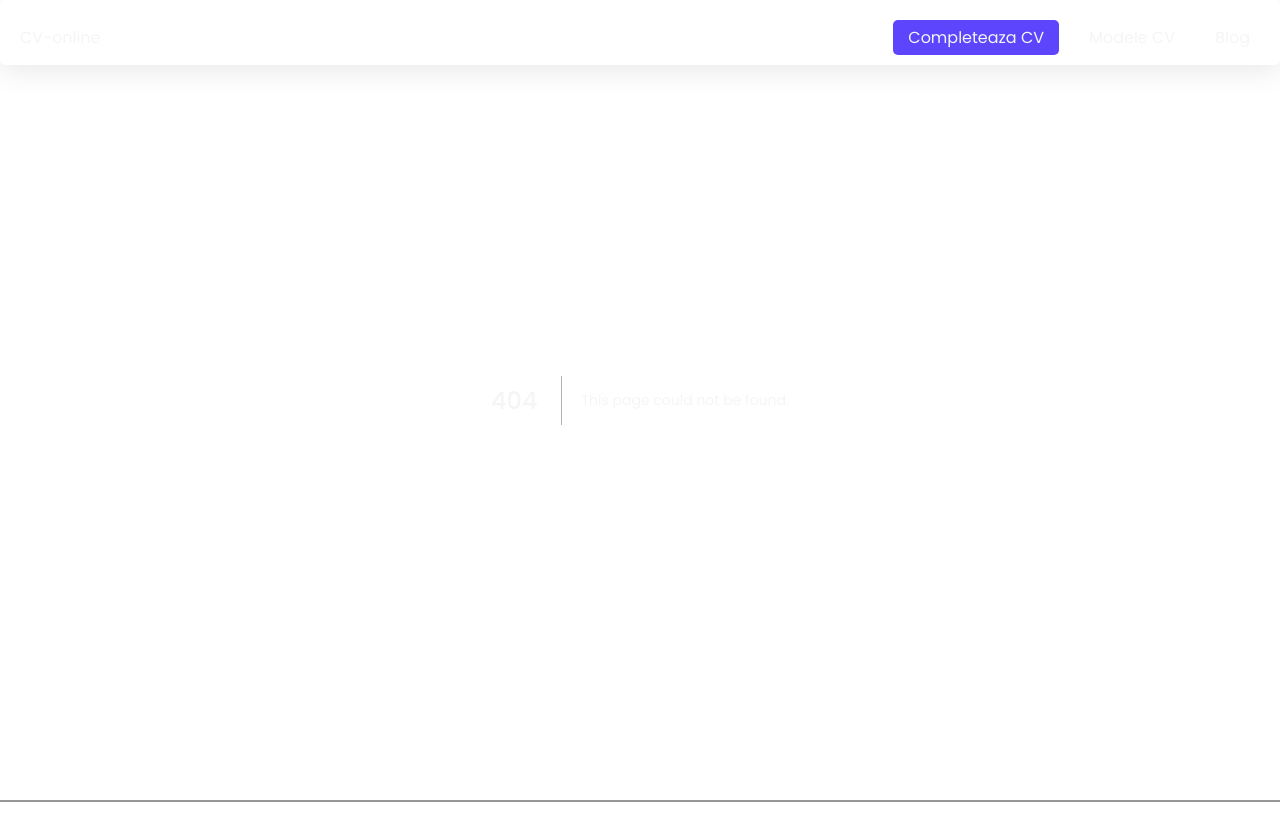
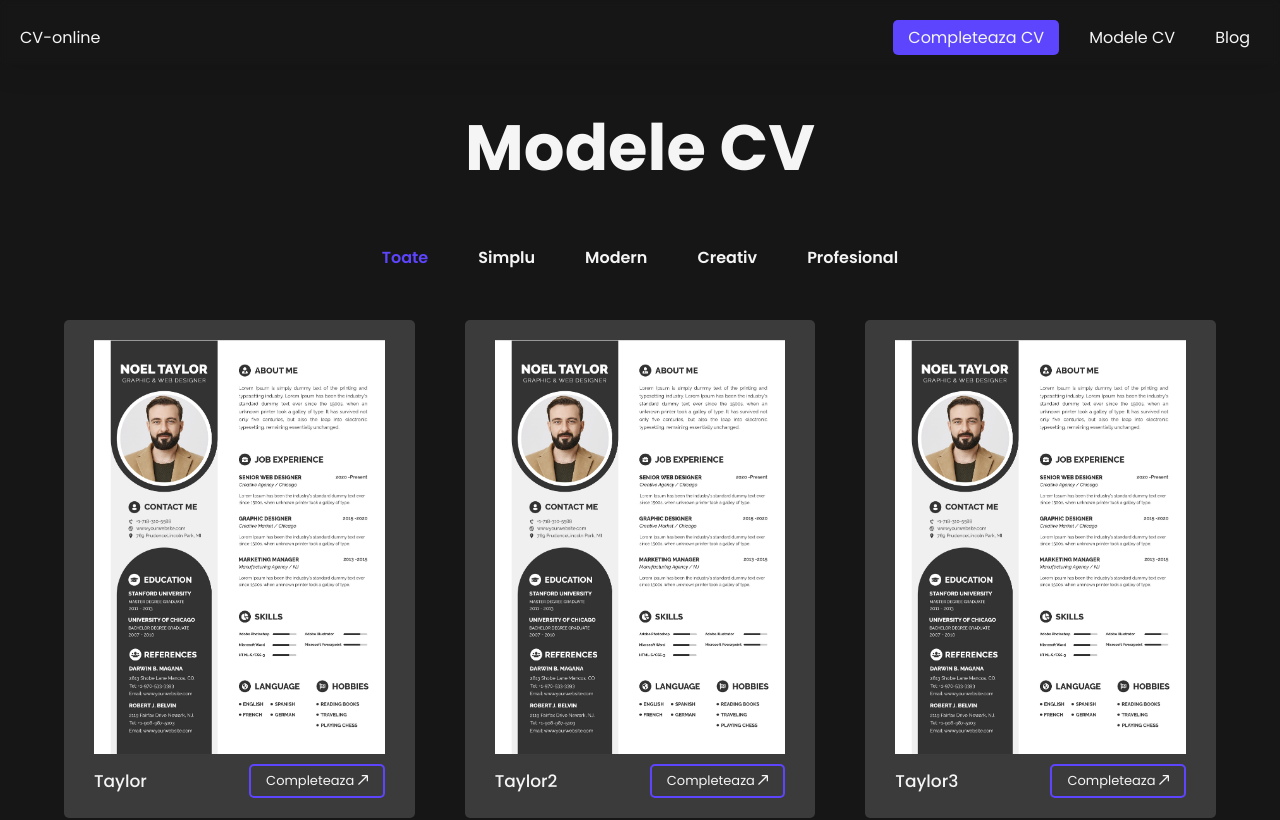
Before and after one commit to Costinnn/CV-app, a Next.js app: page /modele-cv in a window 1280 px wide. Before the commit this address had no page. Shown: the top 820 px of the page. Built offline with nearby package versions, Linux system fonts and the light colour scheme.

Commit message:
CV models page design

```diff
--- a/app/globals.css
+++ b/app/globals.css
@@ -77,3 +77,20 @@ button {
   -webkit-background-clip: text;
   -webkit-text-fill-color: transparent;
 }
+
+/* PAGES STYLE */
+
+.cv-models,
+.blogs,
+.blog {
+  margin: 100px 0;
+  h1 {
+    text-align: center;
+    font-size: 50px;
+  }
+  @media screen and (min-width: 700px) {
+    h1 {
+      font-size: 5vw;
+    }
+  }
+}
--- /dev/null
+++ b/app/modele-cv/page.tsx
@@ -0,0 +1,14 @@
+import CvList from "@/components/pages/modele-cv/CvList";
+import React from "react";
+
+const page = () => {
+  return (
+    <main className="cv-models">
+      <h1>Modele CV</h1>
+
+      <CvList />
+    </main>
+  );
+};
+
+export default page;
--- a/app/page.tsx
+++ b/app/page.tsx
@@ -5,8 +5,8 @@ import WhatIsCv from "@/components/pages/home/WhatIsCv";
 export default function Home() {
   return (
     <main>
-      {/* <Herosection />
-      <WhatIsCv /> */}
+      <Herosection />
+      <WhatIsCv />
       <HowTo />
     </main>
   );
--- a/components/Navigation.tsx
+++ b/components/Navigation.tsx
@@ -37,7 +37,7 @@ const Navigation = () => {
     <nav className={`navigation section-wide ${!isScrollingUp && !isMenuOpen ? "" : "show-nav"}`}>
       <Link href="/">CV-online</Link>
 
-      <Link href="/" className="btn-primary">
+      <Link href="/completare-cv" className="btn-primary">
         Completeaza CV
       </Link>
       <button type="button" className="btn-menu" onClick={() => setIsMenuOpen(!isMenuOpen)}>
@@ -46,10 +46,14 @@ const Navigation = () => {
 
       <ul className={`menu ${isMenuOpen ? "menu-open" : ""}`}>
         <li>
-          <Link href="/">Modele CV</Link>
+          <Link href="/modele-cv" onClick={() => setIsMenuOpen(false)}>
+            Modele CV
+          </Link>
         </li>
         <li>
-          <Link href="/">Blog</Link>
+          <Link href="/blog" onClick={() => setIsMenuOpen(false)}>
+            Blog
+          </Link>
         </li>
       </ul>
     </nav>
--- /dev/null
+++ b/components/pages/modele-cv/CvList.css
@@ -0,0 +1,118 @@
+.cv-list {
+  margin-top: 50px;
+  padding: 0 20px;
+
+  .filters {
+    display: grid;
+    grid-template-columns: 1fr 1fr;
+    gap: 20px;
+
+    li {
+      a {
+        display: block;
+        width: 100%;
+        text-align: center;
+        font-weight: 600;
+      }
+
+      a:hover,
+      .selected {
+        color: var(--primary);
+      }
+    }
+
+    @media screen and (min-width: 400px) {
+      grid-template-columns: 1fr 1fr 1fr;
+    }
+
+    @media screen and (min-width: 600px) {
+      display: flex;
+      align-items: center;
+      justify-content: center;
+      gap: 50px;
+    }
+  }
+
+  .templates {
+    margin-top: 50px;
+
+    li {
+      border-radius: 5px;
+      margin-top: 30px;
+      padding: 20px;
+      background-color: #96979949;
+
+      a {
+        display: block;
+        width: 100%;
+        height: 100%;
+
+        .img-box {
+          position: relative;
+          aspect-ratio: 3/4;
+
+          img {
+            object-fit: contain;
+            object-position: center;
+          }
+        }
+
+        .text {
+          display: flex;
+          align-items: center;
+          justify-content: space-between;
+          margin-top: 10px;
+          padding: 0 10px;
+
+          h2 {
+            text-transform: capitalize;
+            font-weight: 500;
+            font-size: 17px;
+          }
+
+          span {
+            font-size: 13px;
+          }
+
+          span:hover {
+            box-shadow: var(--primary) 0px 4px 12px;
+          }
+        }
+      }
+    }
+
+    li:hover {
+      box-shadow: #96979949 0px 7px 29px 0px;
+    }
+  }
+
+  /* DESKTOP SETTINGS */
+  @media screen and (min-width: 700px) {
+    padding: 0 5vw;
+
+    .filters {
+    }
+
+    .templates {
+      display: grid;
+      grid-template-columns: 1fr 1fr;
+      gap: 50px;
+
+      li {
+        margin: 0;
+      }
+    }
+  }
+
+  @media screen and (min-width: 1000px) {
+    .templates {
+      grid-template-columns: 1fr 1fr 1fr;
+    }
+  }
+
+  @media screen and (min-width: 1440px) {
+    .templates {
+      grid-template-columns: 1fr 1fr 1fr 1fr;
+    }
+  }
+}
--- /dev/null
+++ b/components/pages/modele-cv/CvList.tsx
@@ -0,0 +1,85 @@
+"use client";
+
+import React, { useEffect, useState } from "react";
+import Link from "next/link";
+import Image from "next/image";
+import { usePathname, useSearchParams } from "next/navigation";
+
+import templateImg from "@/public/images/templates/template1.jpg";
+import ArrowUpRightSvg from "@/public/SVG/ArrowUpRightSvg";
+
+import { CvTemplateType } from "@/types/globalTypes";
+
+import "./CvList.css";
+
+const CV_TYPES = [
+  { type: "Simplu", query: "simple" },
+  { type: "Modern", query: "modern" },
+  { type: "Creativ", query: "creativ" },
+  { type: "Profesional", query: "profesional" },
+];
+
+const CV_TEMPLATES: CvTemplateType[] = [
+  { img: templateImg, templateName: "taylor", type: "simple" },
+  { img: templateImg, templateName: "taylor2", type: "simple" },
+  { img: templateImg, templateName: "taylor3", type: "modern" },
+  { img: templateImg, templateName: "taylor4", type: "profesional" },
+];
+
+const CvList = () => {
+  const pathname = usePathname();
+  const searchParams = useSearchParams();
+
+  const [filteredCVTemplates, setFilteredCVTemplates] = useState<CvTemplateType[]>([]);
+
+  const cvType = searchParams.get("tip-cv-ales");
+
+  useEffect(() => {
+    if (cvType) {
+      setFilteredCVTemplates(CV_TEMPLATES.filter((item) => item.type === cvType));
+    } else {
+      setFilteredCVTemplates(CV_TEMPLATES);
+    }
+  }, [cvType]);
+
+  return (
+    <section className="cv-list section-wide">
+      <ul className="filters">
+        <li>
+          <Link href={`${pathname}`} className={`${cvType === null ? "selected" : ""}`}>
+            Toate
+          </Link>
+        </li>
+
+        {CV_TYPES.map((item) => (
+          <li key={item.type}>
+            <Link href={`${pathname}?tip-cv-ales=${item.query}`} className={`${cvType === item.query ? "selected" : ""}`}>
+              {item.type}
+            </Link>
+          </li>
+        ))}
+      </ul>
+
+      <ul className="templates">
+        {filteredCVTemplates.map((item) => (
+          <li key={item.templateName}>
+            <Link href={`/completare-cv?model-ales=${item.templateName}`}>
+              <div className="img-box">
+                <Image src={item.img} fill sizes="85vw" alt={item.templateName} />
+              </div>
+
+              <div className="text">
+                <h2>{item.templateName}</h2>
+                <span className="btn-primary2">
+                  Completeaza <ArrowUpRightSvg size="10" color="#f5f5f5" />
+                </span>
+              </div>
+            </Link>
+          </li>
+        ))}
+      </ul>
+    </section>
+  );
+};
+
+export default CvList;
```
Also changed, not shown: app/blog/[title]/page.tsx (added, +11 -0 lines), app/blog/page.tsx (added, +11 -0 lines), app/completare-cv/page.tsx (added, +11 -0 lines), app/modele-cv/[model]/page.tsx (added, +11 -0 lines), types/globalTypes.ts (+8 -0 lines), public/images/templates/template1.jpg (added).
